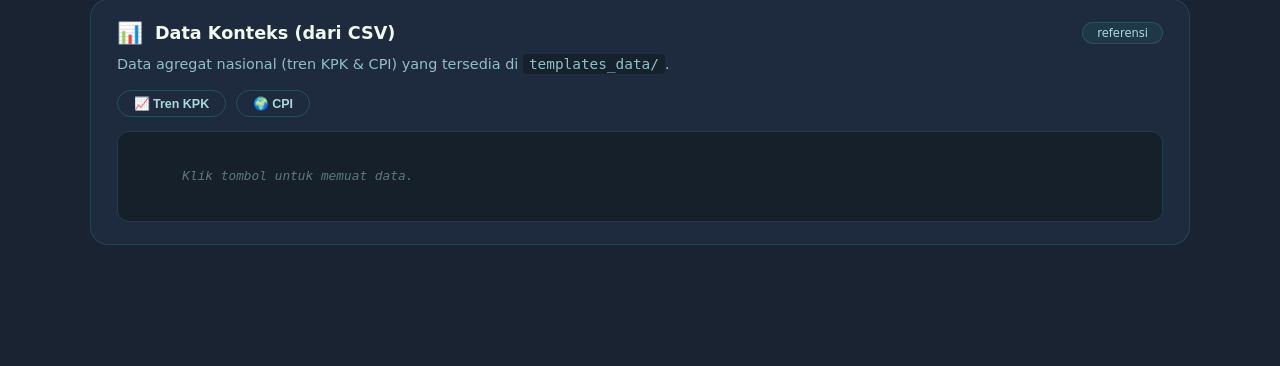
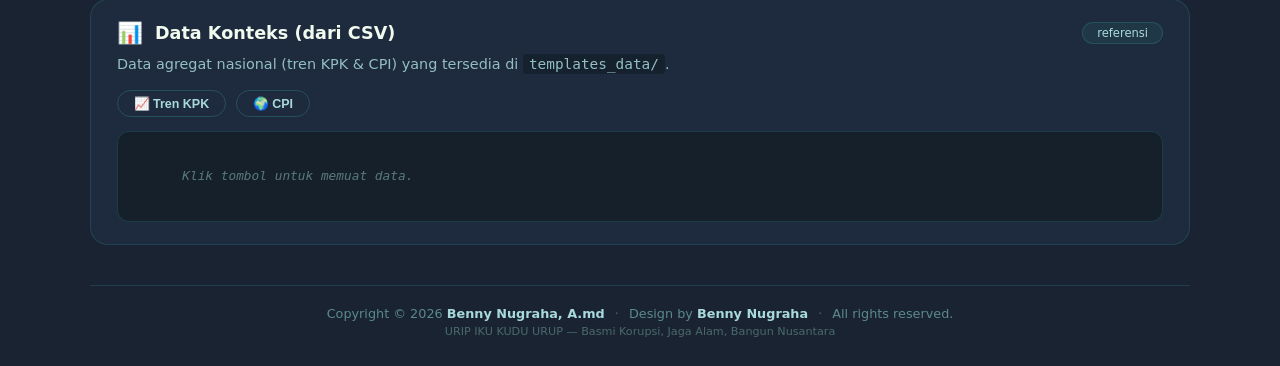
Before and after one commit to BenNugraha/Zuhri-Finance-Integrator-Corruption, a Python web app: template frontend/templates/index.html in a window 1280 px wide. Shown: the part 1430-1796 px from the top of the page. Before the commit the page ends 1675 px from the top, so only its background shows below. Run offline with Jinja, Linux system fonts and the light colour scheme; the template is opened without the code that fills it, so the values that code supplies are empty.

Commit message:
Add footer copyright and design credit (Benny Nugraha, A.md)

```diff
--- a/frontend/templates/index.html
+++ b/frontend/templates/index.html
@@ -263,6 +263,23 @@
       100% { opacity: 0.3; transform: scale(0.8); }
     }
 
+    /* FOOTER COPYRIGHT */
+    .footer {
+      margin-top: 40px;
+      padding-top: 20px;
+      border-top: 1px solid #2d8b8b44;
+      text-align: center;
+      font-size: 0.8rem;
+      color: #5a8a8a;
+    }
+    .footer a {
+      color: #a8dadc;
+      text-decoration: none;
+    }
+    .footer a:hover {
+      text-decoration: underline;
+    }
+
     @media (max-width: 600px) {
       body { padding: 16px; }
       .card { padding: 18px; }
@@ -385,6 +402,22 @@
     </div>
   </div>
 
+  <!-- ===== FOOTER: COPYRIGHT & DESIGN ===== -->
+  <footer class="footer">
+    <p>
+      Copyright &copy; 2026
+      <span style="color: #a8dadc; font-weight: 600;">Benny Nugraha, A.md</span>
+      <span style="color: #3a6a6a; margin: 0 6px;">·</span>
+      <span style="color: #5a8a8a;">Design by</span>
+      <span style="color: #a8dadc; font-weight: 600;">Benny Nugraha</span>
+      <span style="color: #3a6a6a; margin: 0 6px;">·</span>
+      <span style="color: #5a8a8a;">All rights reserved.</span>
+    </p>
+    <p style="font-size: 0.7rem; color: #4a6a6a; margin-top: 4px;">
+      URIP IKU KUDU URUP — Basmi Korupsi, Jaga Alam, Bangun Nusantara
+    </p>
+  </footer>
+
 </div>
 
 <script>
@@ -393,7 +426,7 @@
       document.getElementById(id).textContent = text;
     }
 
-    // 1. HEALTH CHECK (Tanpa emoji centang ganda, menggunakan titik LED)
+    // 1. HEALTH CHECK
     fetch('/health')
       .then(r => r.json())
       .then(d => setText('health-status', `${d.status} (${d.service})`))
```
